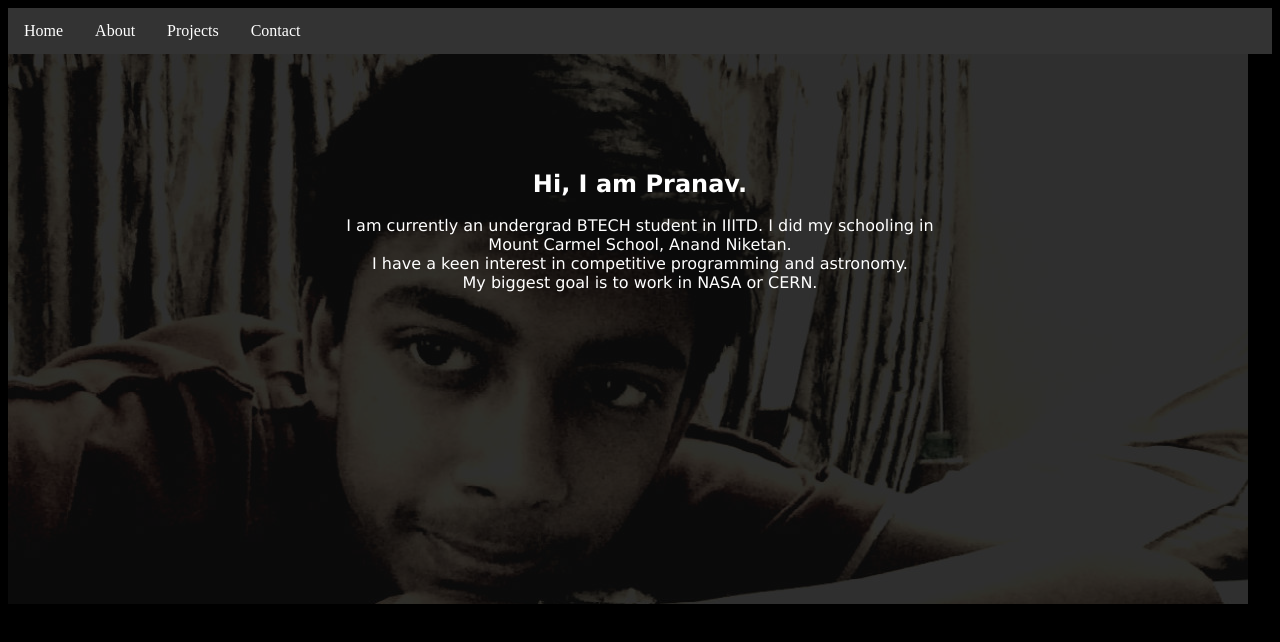
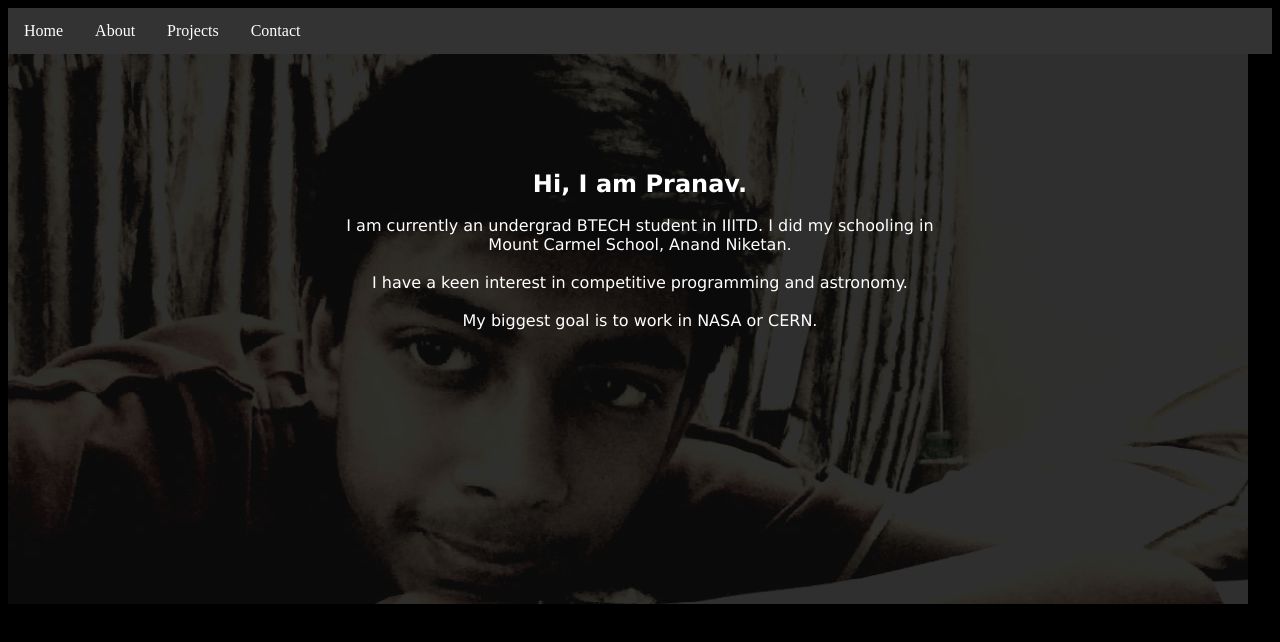
Before and after one commit to Pranav-Jain/pranav-jain.github.io, a plain HTML site: page about.html in a window 1280 px wide. Drawn offline with Linux system fonts and the light colour scheme.

Commit message:
Update about.html

```diff
--- a/about.html
+++ b/about.html
@@ -59,8 +59,8 @@ li a:hover:not(.active) {
 	<div style="position: absolute; left: 50%; top: 15%">
     	<div style="position: relative; left: -50%;">
 			<p>&nbsp;<p align="center"><font size="5" color="white" face="verdana"><strong>Hi, I am Pranav.</strong></font><br><br><font size="3" color="white" face="Verdana">I am currently an undergrad BTECH student in IIITD.
-			I did my schooling in Mount Carmel School, Anand Niketan.<br>
-			I have a keen interest in competitive programming and astronomy.<br>
+			I did my schooling in Mount Carmel School, Anand Niketan.<br><br>
+			I have a keen interest in competitive programming and astronomy.<br><br>
 			My biggest goal is to work in NASA or CERN.</font></p></p>
 
 		</div>
```
